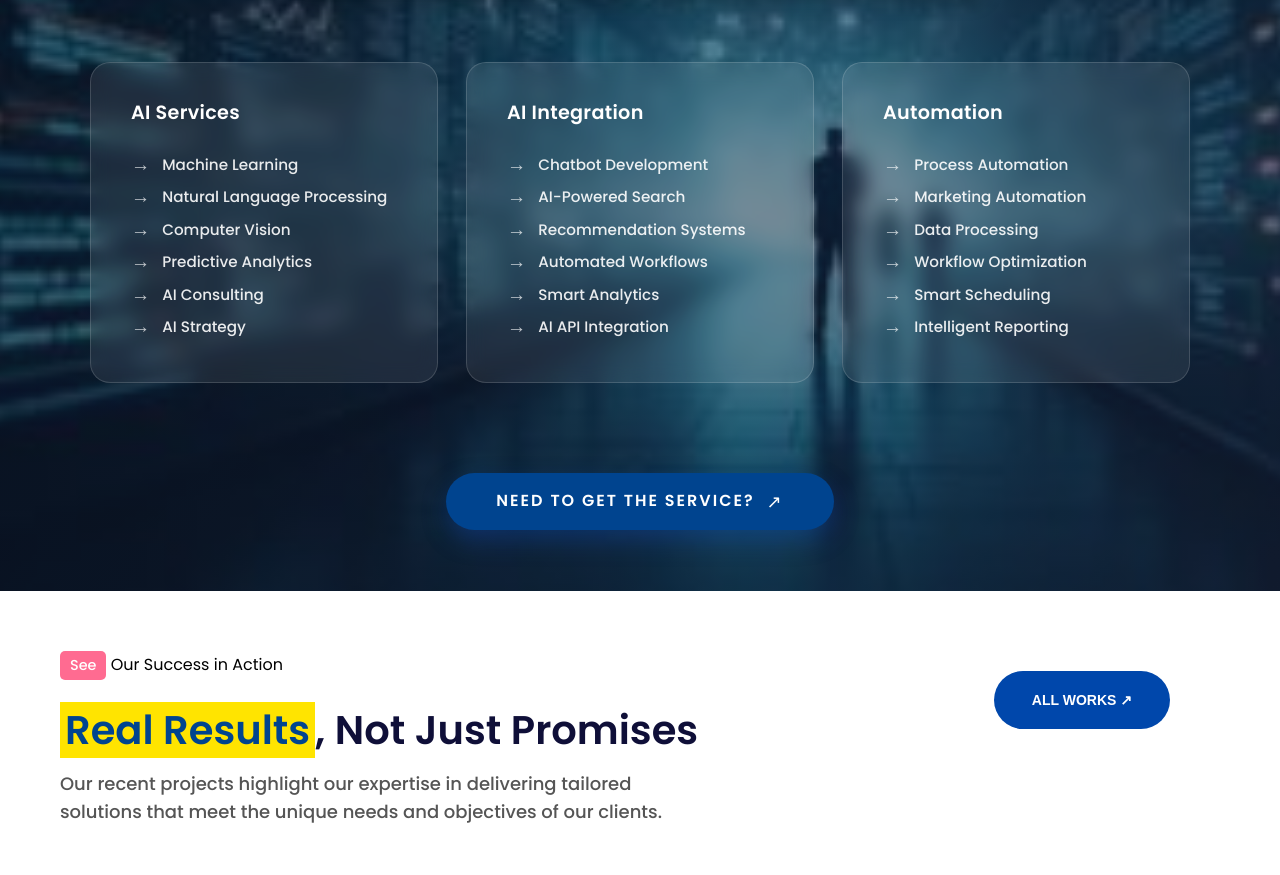
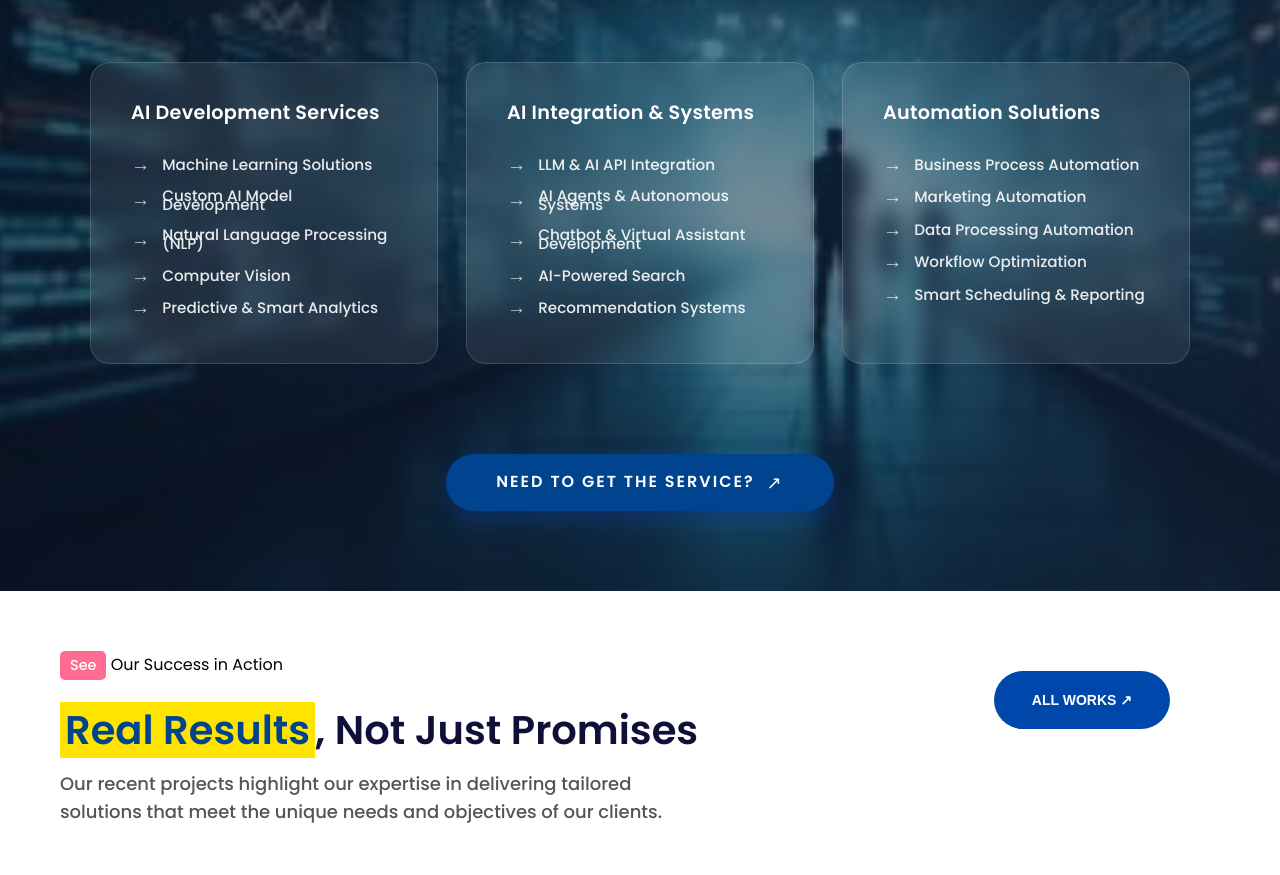
Before and after one commit to suraijzon/version1, a React (Create React App) app: page / in a window 1280 px wide. Shown: the part 1134-2009 px from the top of the page. Built offline with nearby package versions, Linux system fonts and the light colour scheme; no server answers.

Commit message:
72nd fix

```diff
--- a/src/components/Solution.jsx
+++ b/src/components/Solution.jsx
@@ -22,104 +22,97 @@ const SolutionSection = () => {
   const services = {
     seo: [
       {
-        title: 'Organic Search',
+        title: 'Organic Search & SEO Strategy',
         items: [
-          'SEO Services',
-          'Enterprise SEO Services',
-          'Local SEO Services',
-          'Keyword Research',
-          'Competitor Analysis',
-          'SEO Audits'
+          'SEO Strategy & Consulting',
+          'Keyword Research & Mapping',
+          'Competitor & Market Analysis',
+          'On-Page & Content Optimization',
+          'Enterprise SEO Solutions',
         ]
       },
       {
-        title: 'SEO Tools',
+        title: 'SEO Analytics & Platforms',
         items: [
-          'Google Search Console',
-          'Google Merchant Center',
-          'Google Analytics',
-          'Google Ads',
-          'Rank Tracking Tools'
+          'Google Search Console Setup & Insights',
+          'Google Analytics & GA4 Tracking',
+          'Rank Tracking & Performance Monitoring',
+          'Google Merchant Center Management',
+          'Google Ads & Search Campaign Support'
         ]
       },
       {
-        title: 'Ecommerce SEO',
+        title: 'Ecommerce SEO & Growth',
         items: [
-          'Ecommerce SEO Services',
-          'Ecommerce PPC Services',
+          'Ecommerce SEO Strategy',
+          'Product & Shopping Feed Optimization',
           'Shopping Feed Automation',
-          'Product Feed Optimization',
-          'Conversion Rate Optimization'
+          'Ecommerce PPC Management',
+          'Conversion Rate Optimization (CRO)'
         ]
       }
     ],
     ux: [
       {
-        title: 'UI/UX Design',
+        title: 'UI/UX Strategy & Design',
         items: [
-          'User Interface Design',
-          'User Experience Design',
+          'User Interface (UI) Design',
+          'User Experience (UX) Design',
           'Wireframing & Prototyping',
-          'Design Systems',
-          'Usability Testing',
-          'Interaction Design'
+          'Design Systems & Style Guides',
+          'Usability & User Testing',
         ]
       },
       {
-        title: 'Web Development',
+        title: 'Web Development Services',
         items: [
           'Frontend Development',
           'Backend Development',
           'Full Stack Development',
-          'CMS Development',
-          'Web Applications',
-          'API Integration'
+          'Web Application Development',
+          'API & Third-Party Integration',
         ]
       },
       {
-        title: 'Interactive Design',
+        title: 'Interactive & Experience Design',
         items: [
-          'Animation & Motion',
-          'Microinteractions',
-          'Responsive Design',
-          'Mobile-First Design',
-          'Progressive Web Apps',
-          'Accessibility Standards'
+          'Animation & Motion Design',
+          'Micro-Interactions',
+          'Responsive & Mobile-First Design',
+          'Accessibility & WCAG Compliance',
+          'Performance-Focused UX',
         ]
       }
     ],
     ai: [
       {
-        title: 'AI Services',
+        title: 'AI Development Services',
         items: [
-          'Machine Learning',
-          'Natural Language Processing',
+          'Machine Learning Solutions',
+          'Custom AI Model Development',
+          'Natural Language Processing (NLP)',
           'Computer Vision',
-          'Predictive Analytics',
-          'AI Consulting',
-          'AI Strategy'
+          'Predictive & Smart Analytics',
         ]
       },
       {
-        title: 'AI Integration',
+        title: 'AI Integration & Systems',
         items: [
-          'Chatbot Development',
+          'LLM & AI API Integration',
+          'AI Agents & Autonomous Systems',
+          'Chatbot & Virtual Assistant Development',
           'AI-Powered Search',
           'Recommendation Systems',
-          'Automated Workflows',
-          'Smart Analytics',
-          'AI API Integration'
         ]
       },
       {
-        title: 'Automation',
+        title: 'Automation Solutions',
         items: [
-          'Process Automation',
+          'Business Process Automation',
           'Marketing Automation',
-          'Data Processing',
+          'Data Processing Automation',
           'Workflow Optimization',
-          'Smart Scheduling',
-          'Intelligent Reporting'
+          'Smart Scheduling & Reporting',
         ]
       }
     ]
```
